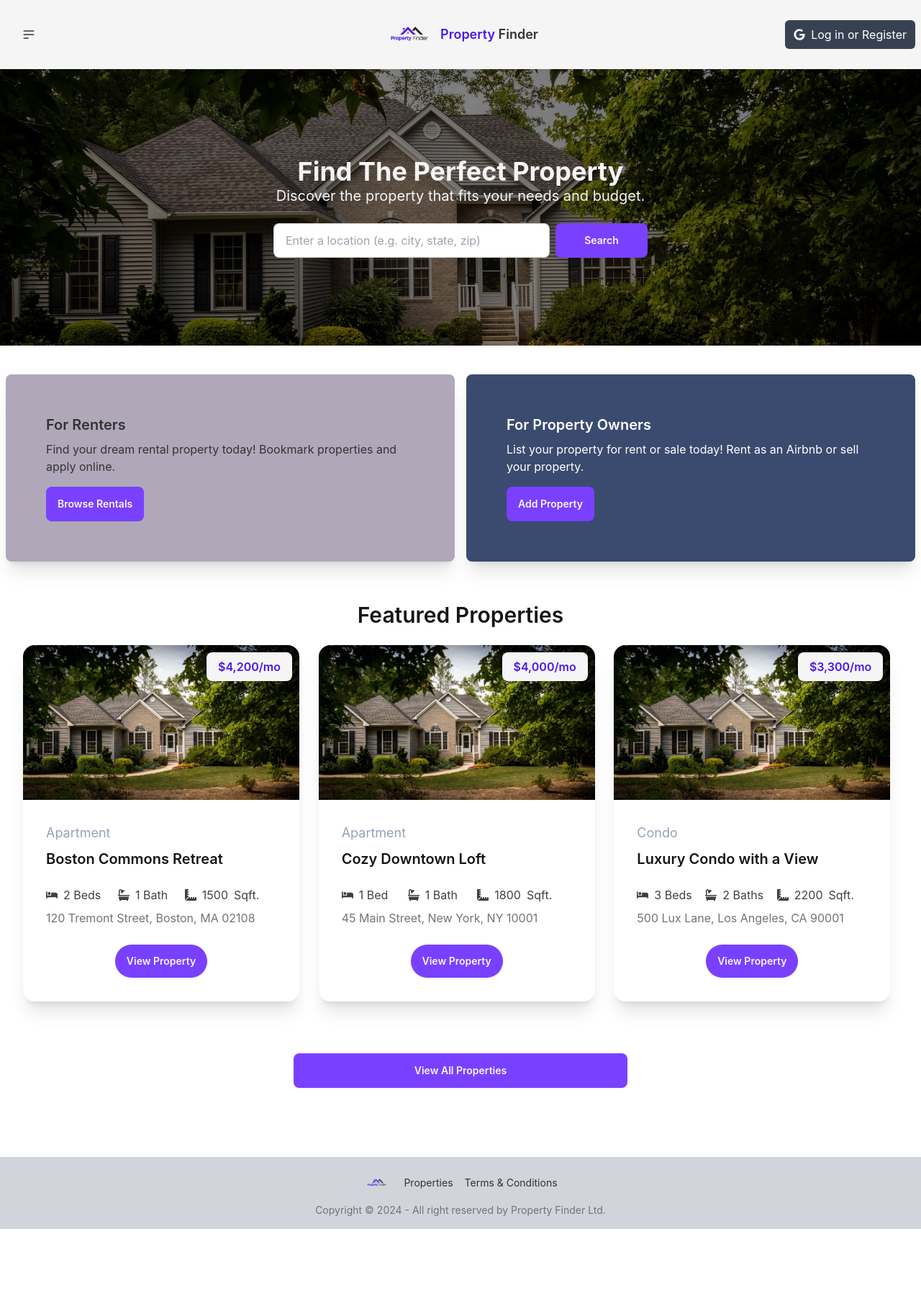
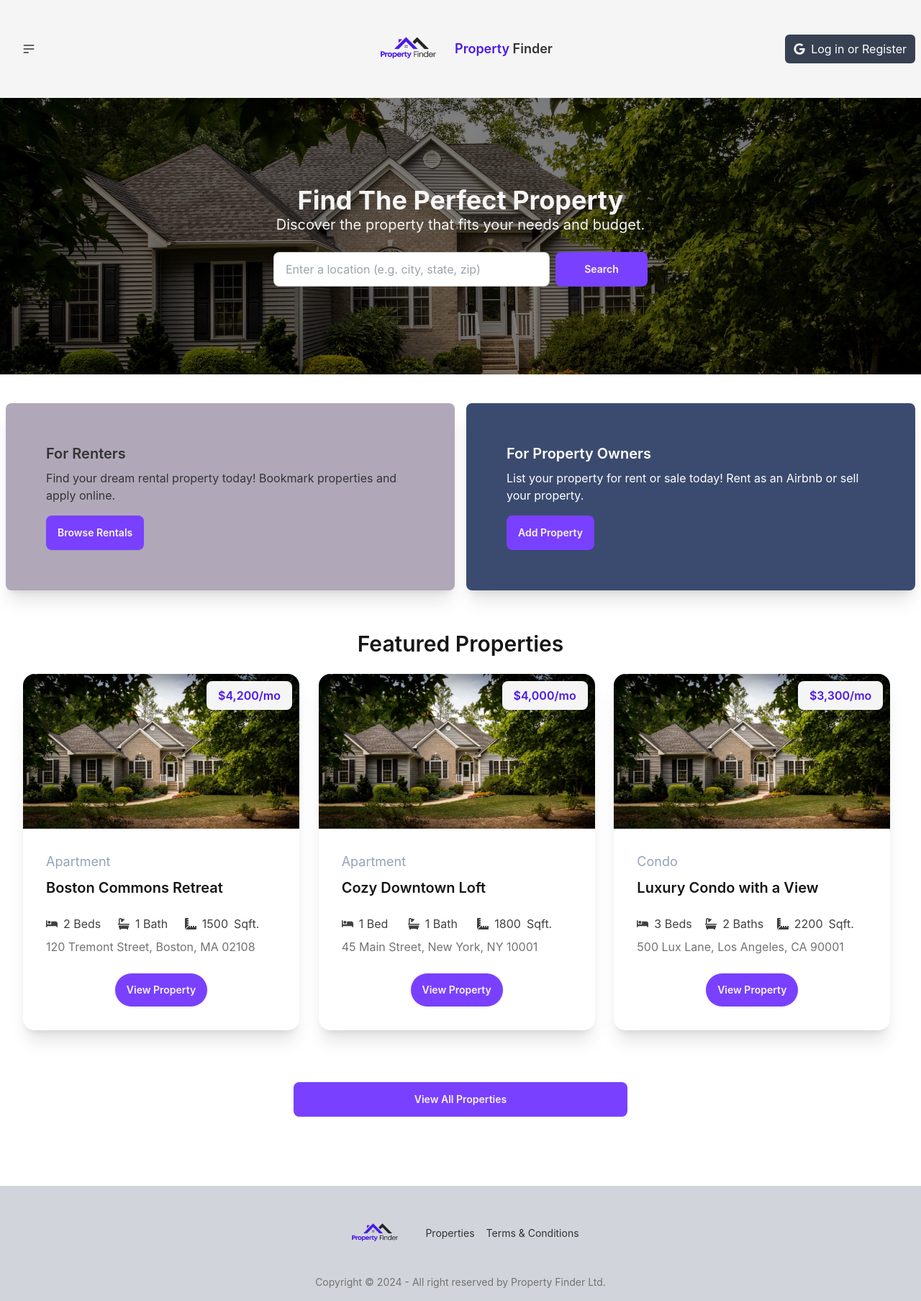
Before and after one commit to Vkscoma/next-project, a Next.js app in the folder Real-Estate-Project/: page / in a window 1280 px wide. Shown: the whole page at 72% size. Before the commit the page ends 1707 px from the top, so only its background shows below. Built offline with nearby package versions, Linux system fonts and the light colour scheme.

Commit message:
Fixing brand logo

```diff
--- a/Real-Estate-Project/components/Footer.tsx
+++ b/Real-Estate-Project/components/Footer.tsx
@@ -17,7 +17,9 @@ const Footer = () => {
     <footer className="footer footer-center bg-base-300 text-base-content p-4 mt-24">
       <aside className="flex md:justify-between items-center w-full flex-col">
         <div className="flex justify-center items-center ">
-          <Image src={logo} alt="logo" width={40} height={40} />
+          <Link href="/">
+            <Image src={logo} alt="logo" width={100} height={100} />
+          </Link>
           {footerData.map((footer, index) => (
             <Link key={index} href={footer.link}>
               <p className="ml-4 text-dark hover:text-primary">{footer.name}</p>
--- a/Real-Estate-Project/components/Navbar.tsx
+++ b/Real-Estate-Project/components/Navbar.tsx
@@ -93,17 +93,17 @@ const Navbar = () => {
       </div>
       <div className="navbar-center">
         <div className="flex items-center justify-center">
-          <Image
-            className="cursor-pointer"
-            src={logo}
-            width={80}
-            height={50}
-            alt="property logo"
-          />
           <Link
-            className="text-lg text-dark font-semibold cursor-pointer"
+            className="flex items-center text-lg text-dark font-semibold cursor-pointer"
             href="/"
           >
+            <Image
+              className="cursor-pointer"
+              src={logo}
+              width={120}
+              height={120}
+              alt="property logo"
+            />
             <div className="hide--on--mobile">
               <span className="text-primary">Property</span> Finder
             </div>
```
